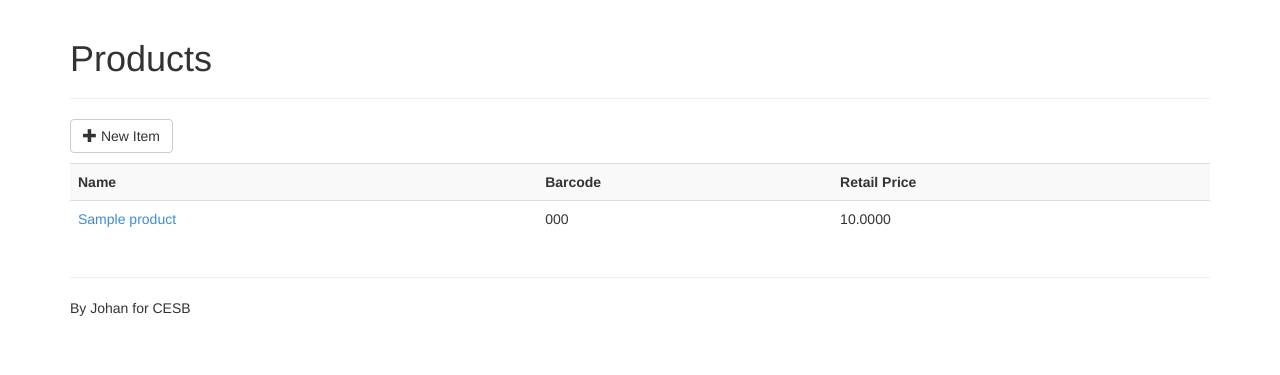
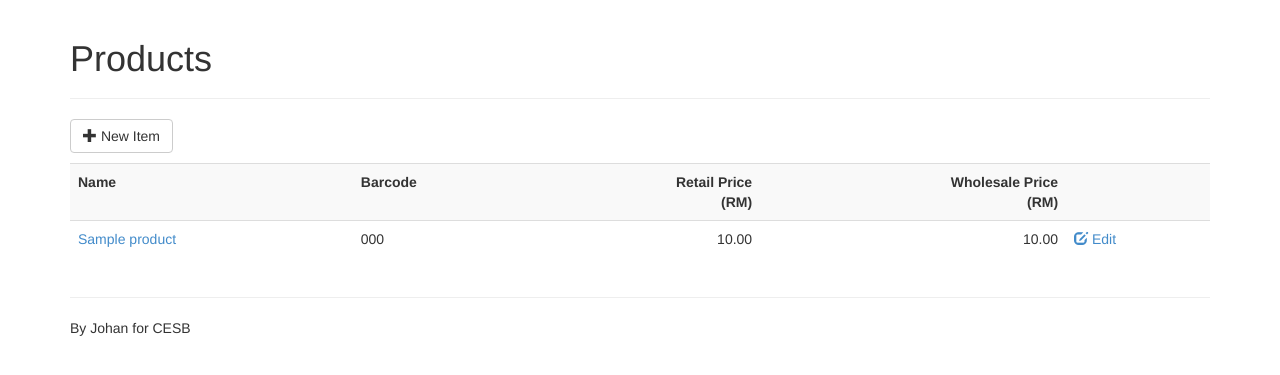
Before and after one commit to JohanSJA/BizA, a Django app: page /stocks/product/ in a window 1280 px wide. Shown: the part 51-426 px from the top of the page. Run offline with Django 3.2, Linux system fonts and the light colour scheme; a user stored in the database is signed in; tables that the repository leaves empty hold one stand-in row (values such as "Sample post"); some libraries are stand-ins or nearby versions.

Commit message:
Item create and edit view.

```diff
--- a/biza/stocks/models.py
+++ b/biza/stocks/models.py
@@ -1,4 +1,5 @@
 from django.db import models
+from django.core.urlresolvers import reverse
 
 class Warehouse(models.Model):
     name = models.CharField(max_length=32)
@@ -17,6 +18,9 @@ class Product(models.Model):
 
     def __unicode__(self):
         return self.name
+
+    def get_absolute_url(self):
+        return reverse('stocks_product_detail', kwargs={'pk': self.pk})
 
 class Item(Product):
     cost_price = models.DecimalField(max_digits=12, decimal_places=4)
--- a/biza/stocks/templates/stocks/product_list.html
+++ b/biza/stocks/templates/stocks/product_list.html
@@ -7,7 +7,7 @@
 
       <p>
         {% if user.employee.hq %}
-          <a href="/stocks/item/new" class="btn btn-default"><span class="glyphicon glyphicon-plus"></span> New Item</a>
+          <a href="{% url 'stocks_item_new' %}" class="btn btn-default"><span class="glyphicon glyphicon-plus"></span> New Item</a>
         {% endif %}
       </p>
 
@@ -15,18 +15,20 @@
         <tr>
           <th>Name</th>
           <th>Barcode</th>
-          <th>Retail Price</th>
-          {% if user.employee.work_in_hq %}
-            <th>Wholesale Price</th>
+          <th class="text-right">Retail Price<br />(RM)</th>
+          {% if user.employee.hq %}
+            <th class="text-right">Wholesale Price<br />(RM)</th>
+            <th>&nbsp;</th>
           {% endif %}
         </tr>
         {% for obj in object_list %}
           <tr>
             <td><a href="{% url 'stocks_product_detail' obj.id %}">{{ obj.name }}</a></td>
             <td>{{ obj.barcode }}</td>
-            <td>{{ obj.retail_price }}</td>
-            {% if user.employee.work_in_hq %}
-              <td>{{ obj.wholesale_price }}</td>
+            <td class="text-right">{{ obj.retail_price|floatformat:"2" }}</td>
+            {% if user.employee.hq %}
+              <td class="text-right">{{ obj.wholesale_price|floatformat:"2" }}</td>
+              <td><a href="{% url 'stocks_item_edit' obj.id %}"><span class="glyphicon glyphicon-edit"></span> Edit</a></td>
             {% endif %}
           </tr>
         {% endfor %}
--- a/biza/stocks/urls.py
+++ b/biza/stocks/urls.py
@@ -8,5 +8,7 @@ urlpatterns = patterns('stocks.views',
     # url(r'^$', 'biza.views.home', name='home'),
     # url(r'^biza/', include('biza.foo.urls')),
     url(r'^product/$', login_required(ProductListView.as_view()), name='stocks_product_list'),
-    url(r'^product/(?P<pk>\d+)/$', login_required(ProductDetailView.as_view()), name='stocks_product_detail')
+    url(r'^product/(?P<pk>\d+)/$', login_required(ProductDetailView.as_view()), name='stocks_product_detail'),
+    url(r'^item/new/$', login_required(ItemCreateView.as_view()), name='stocks_item_new'),
+    url(r'^item/(?P<pk>\d+)/edit/$', login_required(ItemUpdateView.as_view()), name='stocks_item_edit'),
 )
--- a/biza/stocks/views.py
+++ b/biza/stocks/views.py
@@ -1,4 +1,5 @@
 from django.views.generic import ListView, DetailView
+from django.views.generic.edit import CreateView, UpdateView
 
 from .models import *
 
@@ -20,3 +21,9 @@ class ProductDetailView(DetailView):
         except Product.DoesNotExist:
           pass
         return context
+
+class ItemCreateView(CreateView):
+    model = Item
+
+class ItemUpdateView(UpdateView):
+    model = Item
```
Also changed, not shown: biza/stocks/templates/stocks/item_form.html (added, +11 -0 lines).
